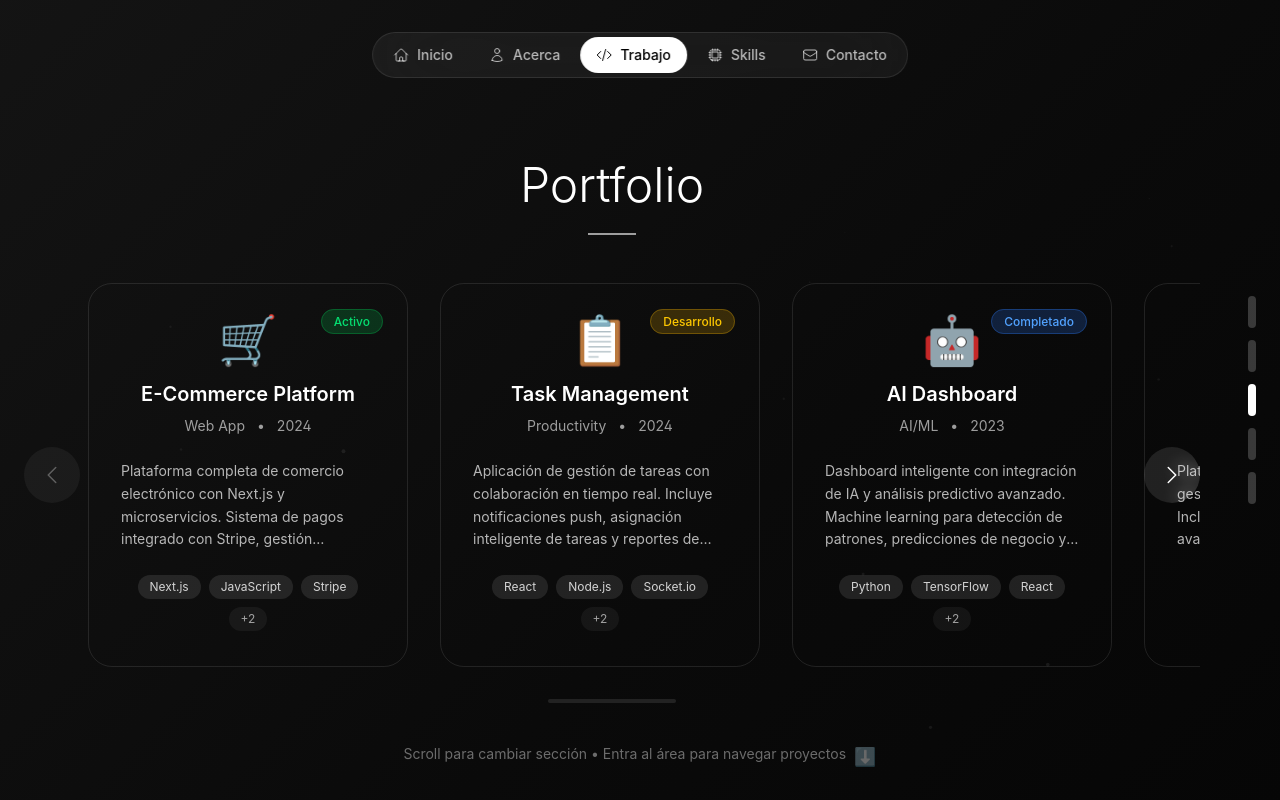
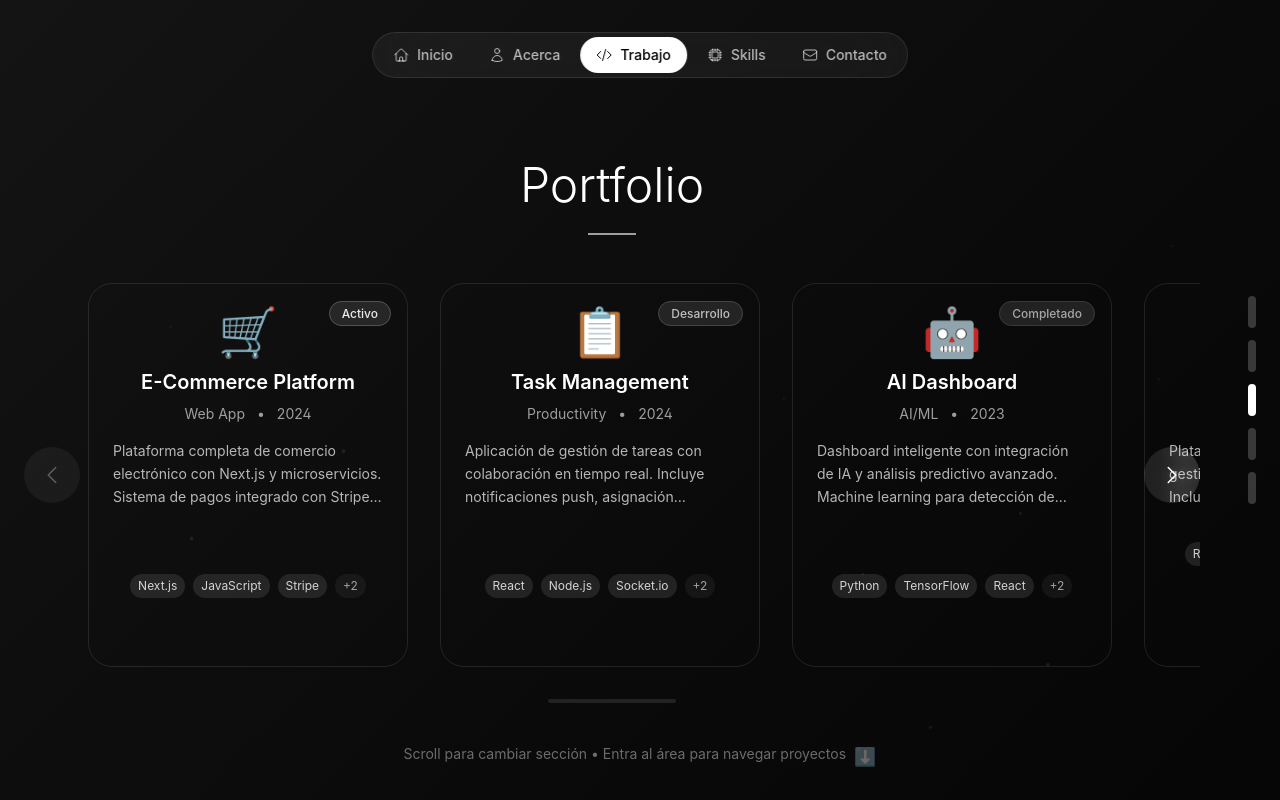
Before and after one commit to MrJohanF/mrjohanf-portfolio, a Next.js app: page / in a window 1280 px wide. Both pictures are taken after a click on the button "Ver mi trabajo". Built offline with nearby package versions, Linux system fonts and the light colour scheme.

Commit message:
Refactor portfolio project cards by removing gradient backgrounds, adjusting padding, and enhancing hover effects. Update project status badge styles and improve layout for better visual consistency.

```diff
--- a/src/app/page.js
+++ b/src/app/page.js
@@ -112,7 +112,6 @@ export default function Portfolio() {
       demo: "https://demo1.com",
       github: "https://github.com/mrjohanf/ecommerce",
       image: "🛒",
-      gradient: "from-blue-500/20 to-purple-600/20",
       category: "Web App"
     },
     {
@@ -125,7 +124,6 @@ export default function Portfolio() {
       demo: "https://demo2.com",
       github: "https://github.com/mrjohanf/taskmanager",
       image: "📋",
-      gradient: "from-green-500/20 to-teal-600/20",
       category: "Productivity"
     },
     {
@@ -138,7 +136,6 @@ export default function Portfolio() {
       demo: "https://demo3.com",
       github: "https://github.com/mrjohanf/ai-dashboard",
       image: "🤖",
-      gradient: "from-orange-500/20 to-red-600/20",
       category: "AI/ML"
     },
     {
@@ -151,7 +148,6 @@ export default function Portfolio() {
       demo: "https://demo4.com",
       github: "https://github.com/mrjohanf/realestate",
       image: "🏠",
-      gradient: "from-indigo-500/20 to-blue-600/20",
       category: "Mobile App"
     },
     {
@@ -164,7 +160,6 @@ export default function Portfolio() {
       demo: "https://demo5.com",
       github: "https://github.com/mrjohanf/crypto-tracker",
       image: "₿",
-      gradient: "from-yellow-500/20 to-orange-600/20",
       category: "FinTech"
     },
     {
@@ -177,7 +172,6 @@ export default function Portfolio() {
       demo: "https://demo6.com",
       github: "https://github.com/mrjohanf/social-analytics",
       image: "📊",
-      gradient: "from-pink-500/20 to-rose-600/20",
       category: "Analytics"
     }
   ]
@@ -407,7 +401,7 @@ export default function Portfolio() {
               </div>
             )}
 
-            {/* Sección Proyectos - SLIDER HORIZONTAL CON NAVEGACIÓN CONTEXTUAL */}
+            {/* Sección Proyectos - SLIDER HORIZONTAL SIN OVERFLOW HIDDEN */}
             {currentSection === 'projects' && (
               <div className="animate-fade-up h-full flex flex-col">
                 {/* Header minimalista */}
@@ -426,7 +420,7 @@ export default function Portfolio() {
                   {/* Visual indicator cuando el mouse está en el slider */}
                   {isMouseInSlider && (
                     <motion.div
-                      className="absolute inset-0 border-2 border-white/20 rounded-3xl pointer-events-none z-10"
+                      className="absolute inset-0 border border-white/10 rounded-3xl pointer-events-none z-10"
                       initial={{ opacity: 0 }}
                       animate={{ opacity: 1 }}
                       exit={{ opacity: 0 }}
@@ -478,21 +472,23 @@ export default function Portfolio() {
                             type: "spring",
                             damping: 20
                           }}
-                          whileHover={{
-                            scale: 1.05,
-                            transition: { type: "spring", damping: 15 }
-                          }}
                         >
-                          <div className="w-full h-full rounded-3xl p-8 glass-minimal border border-white/10 relative overflow-hidden hover:border-white/30 organic-transition">
-                            {/* Background gradient */}
-                            <div className={`absolute inset-0 bg-gradient-to-br ${project.gradient} opacity-0 group-hover:opacity-100 transition-opacity duration-500`} />
+                          {/* REMOVIDO overflow-hidden y ajustado el padding */}
+                          <div className="w-full h-full rounded-3xl p-6 glass-minimal border border-white/10 relative group-hover:border-white/30 group-hover:bg-white/10 organic-transition">
+                            {/* Sutil glow effect en hover */}
+                            <div className="absolute inset-0 bg-white/5 opacity-0 group-hover:opacity-100 transition-opacity duration-500 rounded-3xl" />
+
+                            {/* Subtle shadow effect */}
+                            <div className="absolute inset-0 shadow-2xl opacity-0 group-hover:opacity-20 transition-opacity duration-500 rounded-3xl" />
 
                             {/* Status Badge */}
-                            <div className="absolute top-6 right-6 z-10">
-                              <span className={`px-3 py-1 rounded-full text-xs font-medium backdrop-blur-sm ${
-                                project.status === 'Activo' ? 'bg-green-500/20 text-green-400 border border-green-500/30' :
-                                project.status === 'Desarrollo' ? 'bg-yellow-500/20 text-yellow-400 border border-yellow-500/30' :
-                                'bg-blue-500/20 text-blue-400 border border-blue-500/30'
+                            <div className="absolute top-4 right-4 z-10">
+                              <span className={`px-3 py-1 rounded-full text-xs font-medium backdrop-blur-sm border transition-all duration-300 ${
+                                project.status === 'Activo'
+                                  ? 'bg-white/10 text-white/90 border-white/20 group-hover:bg-white/20 group-hover:text-white' :
+                                project.status === 'Desarrollo'
+                                  ? 'bg-white/10 text-white/70 border-white/15 group-hover:bg-white/20 group-hover:text-white/90' :
+                                  'bg-white/10 text-white/60 border-white/10 group-hover:bg-white/20 group-hover:text-white/80'
                               }`}>
                                 {project.status}
                               </span>
@@ -501,10 +497,14 @@ export default function Portfolio() {
                             {/* Content */}
                             <div className="relative z-10 h-full flex flex-col">
                               {/* Header */}
-                              <div className="text-center mb-6">
-                                <div className="text-5xl mb-4">{project.image}</div>
-                                <h3 className="text-xl font-semibold mb-2">{project.title}</h3>
-                                <div className="flex items-center justify-center space-x-3 text-sm text-white/60">
+                              <div className="text-center mb-4">
+                                <div className="text-5xl mb-3 group-hover:scale-110 transition-transform duration-300">
+                                  {project.image}
+                                </div>
+                                <h3 className="text-xl font-semibold mb-2 group-hover:text-white transition-colors duration-300">
+                                  {project.title}
+                                </h3>
+                                <div className="flex items-center justify-center space-x-3 text-sm text-white/60 group-hover:text-white/80 transition-colors duration-300">
                                   <span>{project.category}</span>
                                   <span>•</span>
                                   <span>{project.year}</span>
@@ -512,40 +512,40 @@ export default function Portfolio() {
                               </div>
 
                               {/* Description */}
-                              <div className="flex-1 mb-6">
-                                <p className="text-white/70 text-sm leading-relaxed line-clamp-4">
+                              <div className="flex-1 mb-4">
+                                <p className="text-white/70 text-sm leading-relaxed line-clamp-3 group-hover:text-white/90 transition-colors duration-300">
                                   {project.description}
                                 </p>
                               </div>
 
-                              {/* Tech Stack */}
-                              <div className="space-y-4">
+                              {/* Tech Stack - reducido el espacio */}
+                              <div className="space-y-3">
                                 <div className="flex flex-wrap gap-2 justify-center">
                                   {project.tech.slice(0, 3).map((tech) => (
                                     <span
                                       key={tech}
-                                      className="px-3 py-1 bg-white/10 rounded-full text-xs text-white/80"
+                                      className="px-2 py-1 bg-white/10 rounded-full text-xs text-white/80 group-hover:bg-white/20 group-hover:text-white transition-all duration-300"
                                     >
                                       {tech}
                                     </span>
                                   ))}
                                   {project.tech.length > 3 && (
-                                    <span className="px-3 py-1 bg-white/5 rounded-full text-xs text-white/60">
+                                    <span className="px-2 py-1 bg-white/5 rounded-full text-xs text-white/60 group-hover:bg-white/10 group-hover:text-white/80 transition-all duration-300">
                                       +{project.tech.length - 3}
                                     </span>
                                   )}
                                 </div>
 
-                                {/* Action buttons */}
-                                <div className="flex space-x-3 justify-center opacity-0 group-hover:opacity-100 transition-opacity duration-300">
+                                {/* Action buttons - sin transform, solo opacity */}
+                                <div className="flex space-x-2 justify-center opacity-0 group-hover:opacity-100 transition-opacity duration-300">
                                   <button
                                     onClick={(e) => {
                                       e.stopPropagation()
                                       handleProjectClick(project.demo)
                                     }}
-                                    className="flex items-center space-x-2 px-4 py-2 bg-white/20 hover:bg-white/30 rounded-lg text-sm transition-all duration-300"
+                                    className="flex items-center space-x-1 px-3 py-2 bg-white/20 hover:bg-white/30 rounded-lg text-xs transition-all duration-300 backdrop-blur-sm"
                                   >
-                                    <PlayIcon className="w-4 h-4" />
+                                    <PlayIcon className="w-3 h-3" />
                                     <span>Demo</span>
                                   </button>
                                   <button
@@ -553,10 +553,10 @@ export default function Portfolio() {
                                       e.stopPropagation()
                                       handleProjectClick(project.github)
                                     }}
-                                    className="flex items-center space-x-2 px-4 py-2 bg-white/20 hover:bg-white/30 rounded-lg text-sm transition-all duration-300"
+                                    className="flex items-center space-x-1 px-3 py-2 bg-white/20 hover:bg-white/30 rounded-lg text-xs transition-all duration-300 backdrop-blur-sm"
                                   >
                                     <span>Código</span>
-                                    <ArrowTopRightOnSquareIcon className="w-4 h-4" />
+                                    <ArrowTopRightOnSquareIcon className="w-3 h-3" />
                                   </button>
                                 </div>
                               </div>
```
